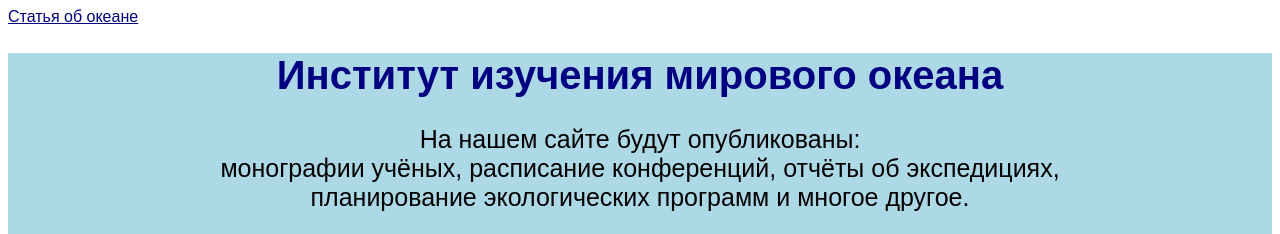
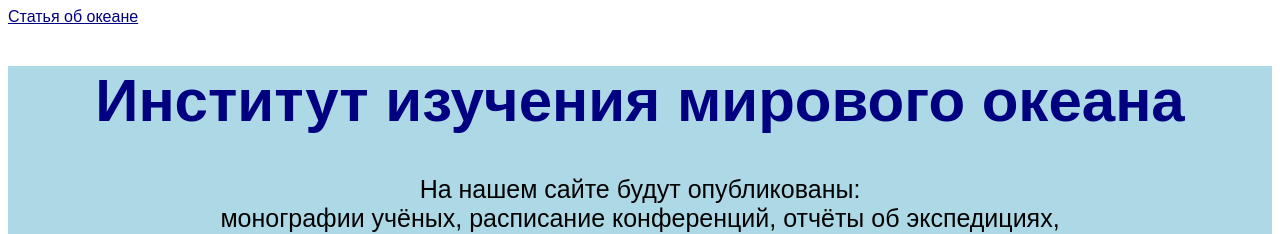
Before and after one commit to olgakurmakaeva/2022_1, a plain HTML site: page index.html in a window 1280 px wide. Shown: the top 234 px of the page. Drawn offline with Linux system fonts and the light colour scheme.

Commit message:
Update index.html

```diff
--- a/index.html
+++ b/index.html
@@ -4,7 +4,7 @@
             <a href="https://geographyofrussia.com/mirovoj-okean/" style="color:navy">Статья об океане</a>
         </header>
         <main style="background-color:lightblue">
-            <h1 style="color:navy; text-align:center;font-size:40px">Институт изучения мирового океана</h1>
+            <h1 style="color:navy; text-align:center;font-size:60px">Институт изучения мирового океана</h1>
             <p style="font-size:25px;text-align:center;">На нашем сайте будут опубликованы:<br/> монографии учёных, расписание конференций, отчёты об экспедициях, <br/>планирование экологических программ и многое другое.</p>
             <img src="/uploads/2020/10/water-3194377_1920_0_1603951480.jpg" width="850px"/>
         </main>
```
